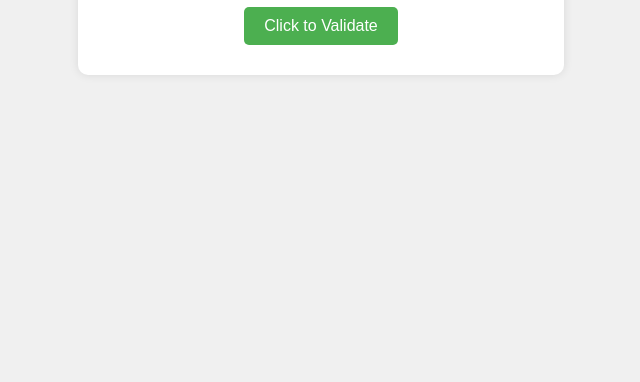
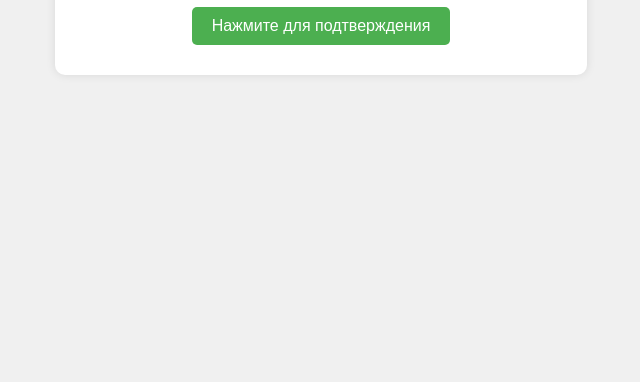
Before and after one commit to MaxHugoboss/ahj-homeworks-testing, a website built with webpack: page public/index.html in a window 1280 px wide. Shown: the part 418-800 px from the top of the page, without its empty margins (319-959 px from the left). Built offline with nearby package versions, Linux system fonts and the light colour scheme.

Commit message:
Correction

```diff
--- a/public/index.html
+++ b/public/index.html
@@ -18,7 +18,7 @@
             <img id="diners" class="card-logo" src="images/diners.png" alt="Diners Club">
         </div>
         <input type="text" id="card-number" placeholder="Введите номер карты">
-        <button id="validate-button">Click to Validate</button>
+        <button id="validate-button">Нажмите для подтверждения</button>
         <div id="validation-result"></div>
     </div>
     <script src="bundle.js"></script>
```
